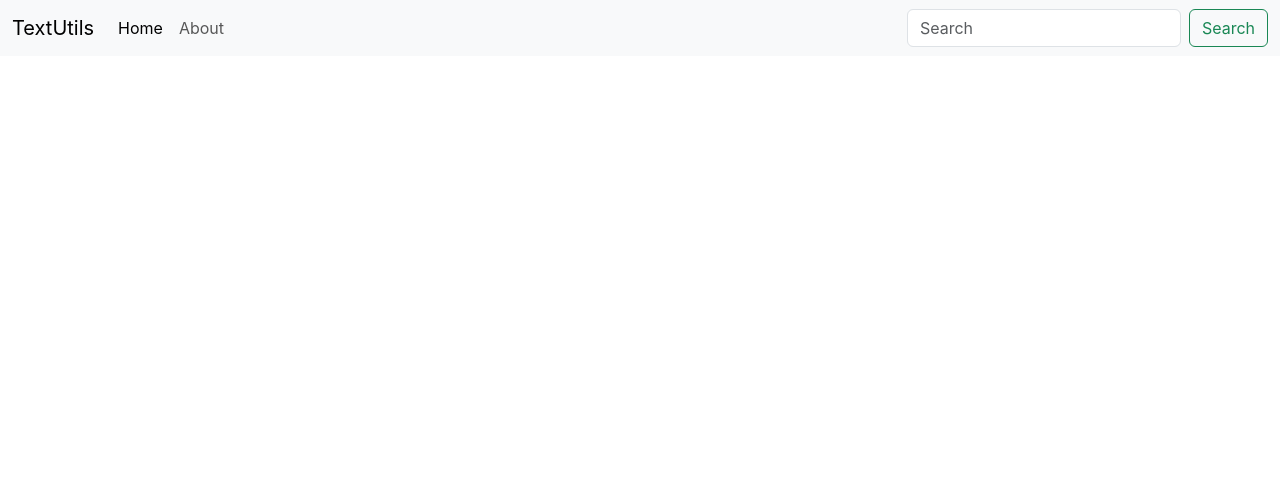
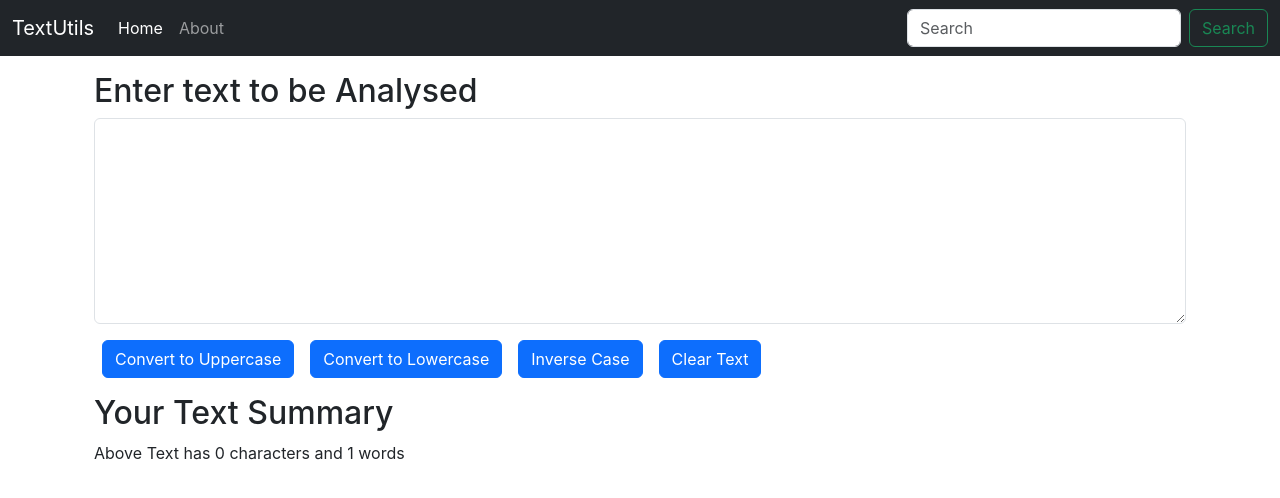
Before and after one commit to SHG0202/textutils, a React (Create React App) app: page / in a window 1280 px wide. Shown: the top 498 px of the page. Built offline with nearby package versions, Linux system fonts and the light colour scheme.

Commit message:
Added new components to the App

```diff
--- a/src/App.js
+++ b/src/App.js
@@ -1,31 +1,15 @@
-//import logo from './logo.svg';
+
 import './App.css';
+import Navbar from './components/Navbar';
+import TextForm from './components/TextForm';
 
 function App() {
   return (
     <>
-      <nav className="navbar navbar-expand-lg bg-body-tertiary">
-        <div className="container-fluid">
-          <a className="navbar-brand" href="/">TextUtils</a>
-          <button className="navbar-toggler" type="button" data-bs-toggle="collapse" data-bs-target="#navbarSupportedContent" aria-controls="navbarSupportedContent" aria-expanded="false" aria-label="Toggle navigation">
-            <span className="navbar-toggler-icon"></span>
-          </button>
-          <div className="collapse navbar-collapse" id="navbarSupportedContent">
-            <ul className="navbar-nav me-auto mb-2 mb-lg-0">
-              <li className="nav-item">
-                <a className="nav-link active" aria-current="page" href="/">Home</a>
-              </li>
-              <li className="nav-item">
-                <a className="nav-link" href="/">About</a>
-              </li>
-            </ul>
-            <form className="d-flex" role="search">
-              <input className="form-control me-2" type="search" placeholder="Search" aria-label="Search"/>
-              <button className="btn btn-outline-success" type="submit">Search</button>
-            </form>
-          </div>
-        </div>
-      </nav>
+      <Navbar title="TextUtils"/>
+      <div className="container my-3">
+        <TextForm heading="Enter text to be Analysed"/>
+      </div>
 
     </>
   );
--- /dev/null
+++ b/src/components/Navbar.js
@@ -0,0 +1,38 @@
+import React from "react";
+import PropTypes from 'prop-types'
+
+
+export default function Navbar(props) {
+    return (
+        <nav className="navbar navbar-expand-lg navbar-dark bg-dark">
+            <div className="container-fluid">
+            <a className="navbar-brand" href="/">{props.title}</a>
+            <button className="navbar-toggler" type="button" data-bs-toggle="collapse" data-bs-target="#navbarSupportedContent" aria-controls="navbarSupportedContent" aria-expanded="false" aria-label="Toggle navigation">
+                <span className="navbar-toggler-icon"></span>
+            </button>
+            <div className="collapse navbar-collapse" id="navbarSupportedContent">
+                <ul className="navbar-nav me-auto mb-2 mb-lg-0">
+                <li className="nav-item">
+                    <a className="nav-link active" aria-current="page" href="/">Home</a>
+                </li>
+                <li className="nav-item">
+                    <a className="nav-link" href="/">About</a>
+                </li>
+                </ul>
+                <form className="d-flex" role="search">
+                <input className="form-control me-2" type="search" placeholder="Search" aria-label="Search"/>
+                <button className="btn btn-outline-success" type="submit">Search</button>
+                </form>
+            </div>
+            </div>
+        </nav>
+    )
+}
+
+Navbar.propTypes = {
+    title: PropTypes.string.isRequired,
+}
+
+Navbar.defaultProps = {
+    title: 'Add Title Here',
+};
--- /dev/null
+++ b/src/components/TextForm.js
@@ -0,0 +1,57 @@
+import React, {useState} from 'react'
+
+
+
+export default function TextForm(props) {
+    const changeToUpperClicked = () => {
+        let newText = text.toUpperCase()
+        setText(newText)
+    }
+
+    const changeToLowerClicked = () => {
+        let newText = text.toLowerCase()
+        setText(newText)
+    }
+
+    const changeToInverseClicked = () => {
+        let newText = "";
+        for (let index = 0; index < text.length; index++) {
+            const char = text[index];
+            if (char === char.toUpperCase()) {
+                newText += char.toLowerCase();
+            } else {
+                newText += char.toUpperCase();
+            }
+        }
+        setText(newText)
+    }
+
+    const clearTextClicked = () => {
+        let newText = "";
+        setText(newText)
+    }
+
+    const handelOnChange = (event) => {
+        setText(event.target.value);
+    }
+
+    const [text, setText] = useState('');
+    return (
+        <>
+            <div className="container">
+                <div className="mb-3">
+                    <h2>{props.heading}</h2>
+                    <textarea className="form-control" value={text} onChange={handelOnChange} id="myBox" rows="8"></textarea>
+                </div>
+                <button className="btn btn-primary mx-2" onClick={changeToUpperClicked}>Convert to Uppercase</button>
+                <button className="btn btn-primary mx-2" onClick={changeToLowerClicked}>Convert to Lowercase</button>
+                <button className="btn btn-primary mx-2" onClick={changeToInverseClicked}>Inverse Case</button>
+                <button className="btn btn-primary mx-2" onClick={clearTextClicked}>Clear Text</button>
+            </div>
+            <div className="container my-3">
+                <h2>Your Text Summary</h2>
+                <p>Above Text has {text.length} characters and {text.split(" ").length} words</p>
+            </div>
+        </>
+    )
+}
```
